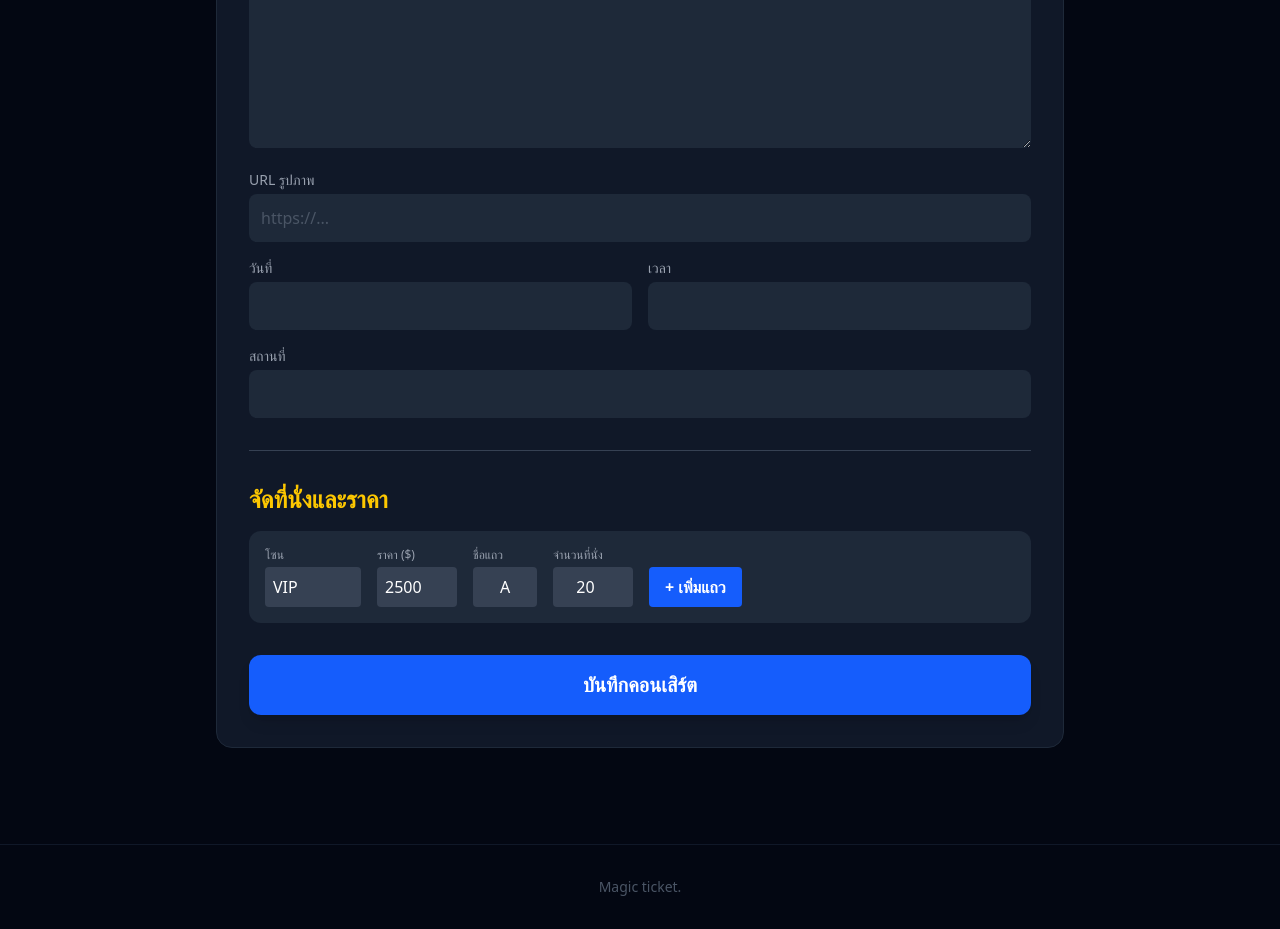
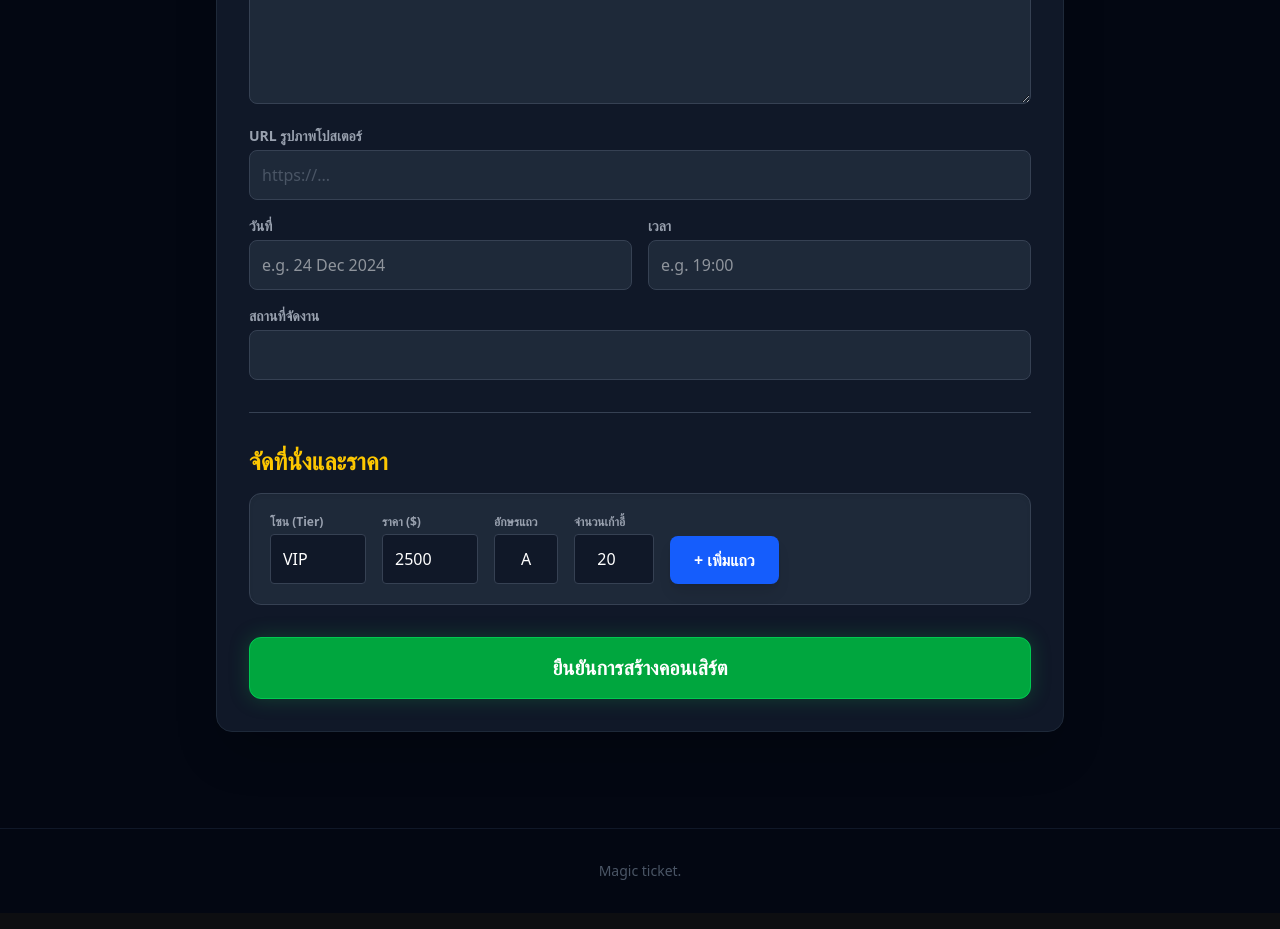
Before and after one commit to Q4181/ethereal-stage-2, a React (Vite) app: page /admin/concert in a window 1280 px wide. Shown: the part 460-1389 px from the top of the page. Built offline with nearby package versions, Linux system fonts and the light colour scheme.

Commit message:
fix admin can't create new row

```diff
--- a/src/components/AdminConcertForm.tsx
+++ b/src/components/AdminConcertForm.tsx
@@ -20,15 +20,39 @@ export default function AdminConcertForm() {
   }, [id]);
 
   const handleAddSeats = () => {
+    const exists = seats.some(s => s.tier === seatInput.tier && s.row === seatInput.row.toUpperCase());
+    if (exists) {
+      setModal({ open: true, type: 'error', title: 'ข้อมูลซ้ำ', msg: `โซน ${seatInput.tier} แถว ${seatInput.row.toUpperCase()} ถูกเพิ่มไปแล้วครับ` });
+      return;
+    }
+
     const newSeats = [];
     for (let i = 1; i <= seatInput.count; i++) {
-      newSeats.push({ row: seatInput.row, number: i, tier: seatInput.tier, price: Number(seatInput.price) });
+      newSeats.push({
+        row: seatInput.row.toUpperCase(),
+        number: i,
+        tier: seatInput.tier,
+        price: Number(seatInput.price)
+      });
     }
     setSeats([...seats, ...newSeats]);
+
+
+    const nextRowChar = String.fromCharCode(seatInput.row.toUpperCase().charCodeAt(0) + 1);
+    setSeatInput({ ...seatInput, row: nextRowChar });
+  };
+
+  const handleRemoveRow = (tier: string, row: string) => {
+    setSeats(seats.filter(s => !(s.tier === tier && s.row === row)));
   };
 
   const handleSaveConcert = async (e: React.FormEvent) => {
     e.preventDefault();
+    if (!id && seats.length === 0) {
+      setModal({ open: true, type: 'error', title: 'แจ้งเตือน', msg: 'กรุณาเพิ่มที่นั่งอย่างน้อย 1 แถว' });
+      return;
+    }
+
     try {
       const endpoint = id ? `/admin/concerts/${id}` : '/admin/concerts';
       const body = id ? formData : { ...formData, customSeats: seats };
@@ -44,6 +68,16 @@ export default function AdminConcertForm() {
     }
   };
 
+  // จัดกลุ่มที่นั่งเพื่อมาแสดงเป็นสรุปรายการ
+  const groupedSummary = Object.entries(
+    seats.reduce((acc: any, seat: any) => {
+      const key = `${seat.tier}-${seat.row}`;
+      if (!acc[key]) acc[key] = { tier: seat.tier, row: seat.row, price: seat.price, count: 0 };
+      acc[key].count++;
+      return acc;
+    }, {})
+  );
+
   return (
     <div className="max-w-4xl mx-auto px-6 py-12 text-white">
       <Modal isOpen={modal.open} type={modal.type} title={modal.title} message={modal.msg} onClose={() => {
@@ -53,38 +87,62 @@ export default function AdminConcertForm() {
       />
       <h1 className="text-4xl font-extrabold mb-8 text-blue-500">{id ? 'แก้ไขคอนเสิร์ต' : 'สร้างคอนเสิร์ตใหม่'}</h1>
 
-      <form onSubmit={handleSaveConcert} className="space-y-8 bg-gray-900 p-8 rounded-2xl border border-gray-800">
+      <form onSubmit={handleSaveConcert} className="space-y-8 bg-gray-900 p-8 rounded-2xl border border-gray-800 shadow-2xl">
         <div className="flex items-center gap-4 bg-gray-800 p-4 rounded-xl border border-gray-700">
-          <label className="text-sm font-bold">สถานะการแสดงผล:</label>
-          <button type="button" onClick={() => setFormData({...formData, isPublished: !formData.isPublished})} className={`px-4 py-2 rounded font-bold transition ${formData.isPublished ? 'bg-green-600 text-white' : 'bg-yellow-600 text-white'}`}>
+          <label className="text-sm font-bold text-gray-300">สถานะการแสดงผล:</label>
+          <button type="button" onClick={() => setFormData({...formData, isPublished: !formData.isPublished})} className={`px-4 py-2 rounded font-bold transition shadow-lg ${formData.isPublished ? 'bg-green-600 text-white' : 'bg-yellow-600 text-white'}`}>
             {formData.isPublished ? 'PUBLIC (เปิดขายให้คนทั่วไป)' : 'PRIVATE (ร่างแบบ / ซ่อนไว้ก่อน)'}
           </button>
         </div>
 
         <div className="grid grid-cols-2 gap-4">
-          <div className="col-span-2"><label className="block text-sm text-gray-400 mb-1">ชื่อคอนเสิร์ต</label><input required type="text" value={formData.name} onChange={e => setFormData({...formData, name: e.target.value})} className="w-full p-3 bg-gray-800 rounded-lg text-white" /></div>
-          <div className="col-span-2"><label className="block text-sm text-gray-400 mb-1">รายละเอียด (เว้นบรรทัดได้)</label><textarea required value={formData.description} onChange={e => setFormData({...formData, description: e.target.value})} className="w-full p-3 bg-gray-800 rounded-lg text-white whitespace-pre-line" rows={6}></textarea></div>
-          <div className="col-span-2"><label className="block text-sm text-gray-400 mb-1">URL รูปภาพ</label><input type="text" value={formData.image} onChange={e => setFormData({...formData, image: e.target.value})} className="w-full p-3 bg-gray-800 rounded-lg text-white placeholder:text-gray-600" placeholder="https://..." /></div>
-          <div><label className="block text-sm text-gray-400 mb-1">วันที่</label><input required type="text" value={formData.date} onChange={e => setFormData({...formData, date: e.target.value})} className="w-full p-3 bg-gray-800 rounded-lg text-white" /></div>
-          <div><label className="block text-sm text-gray-400 mb-1">เวลา</label><input required type="text" value={formData.time} onChange={e => setFormData({...formData, time: e.target.value})} className="w-full p-3 bg-gray-800 rounded-lg text-white" /></div>
-          <div className="col-span-2"><label className="block text-sm text-gray-400 mb-1">สถานที่</label><input required type="text" value={formData.venue} onChange={e => setFormData({...formData, venue: e.target.value})} className="w-full p-3 bg-gray-800 rounded-lg text-white" /></div>
+          <div className="col-span-2"><label className="block text-sm text-gray-400 mb-1 font-bold">ชื่อคอนเสิร์ต</label><input required type="text" value={formData.name} onChange={e => setFormData({...formData, name: e.target.value})} className="w-full p-3 bg-gray-800 border border-gray-700 focus:border-blue-500 outline-none rounded-lg text-white transition" /></div>
+          <div className="col-span-2"><label className="block text-sm text-gray-400 mb-1 font-bold">รายละเอียด (เว้นบรรทัดได้)</label><textarea required value={formData.description} onChange={e => setFormData({...formData, description: e.target.value})} className="w-full p-3 bg-gray-800 border border-gray-700 focus:border-blue-500 outline-none rounded-lg text-white whitespace-pre-line transition" rows={4}></textarea></div>
+          <div className="col-span-2"><label className="block text-sm text-gray-400 mb-1 font-bold">URL รูปภาพโปสเตอร์</label><input type="text" value={formData.image} onChange={e => setFormData({...formData, image: e.target.value})} className="w-full p-3 bg-gray-800 border border-gray-700 focus:border-blue-500 outline-none rounded-lg text-white placeholder:text-gray-600 transition" placeholder="https://..." /></div>
+          <div><label className="block text-sm text-gray-400 mb-1 font-bold">วันที่</label><input required type="text" value={formData.date} onChange={e => setFormData({...formData, date: e.target.value})} className="w-full p-3 bg-gray-800 border border-gray-700 focus:border-blue-500 outline-none rounded-lg text-white transition" placeholder="e.g. 24 Dec 2024" /></div>
+          <div><label className="block text-sm text-gray-400 mb-1 font-bold">เวลา</label><input required type="text" value={formData.time} onChange={e => setFormData({...formData, time: e.target.value})} className="w-full p-3 bg-gray-800 border border-gray-700 focus:border-blue-500 outline-none rounded-lg text-white transition" placeholder="e.g. 19:00" /></div>
+          <div className="col-span-2"><label className="block text-sm text-gray-400 mb-1 font-bold">สถานที่จัดงาน</label><input required type="text" value={formData.venue} onChange={e => setFormData({...formData, venue: e.target.value})} className="w-full p-3 bg-gray-800 border border-gray-700 focus:border-blue-500 outline-none rounded-lg text-white transition" /></div>
         </div>
 
         {!id && (
           <div className="border-t border-gray-700 pt-8">
             <h2 className="text-2xl font-bold mb-4 text-yellow-400">จัดที่นั่งและราคา</h2>
-            <div className="flex flex-wrap gap-4 items-end bg-gray-800 p-4 rounded-xl">
-              <div><label className="block text-xs text-gray-400 mb-1">โซน</label><input type="text" value={seatInput.tier} onChange={e => setSeatInput({...seatInput, tier: e.target.value})} className="w-24 p-2 bg-gray-700 rounded text-white" /></div>
-              <div><label className="block text-xs text-gray-400 mb-1">ราคา ($)</label><input type="number" value={seatInput.price} onChange={e => setSeatInput({...seatInput, price: Number(e.target.value)})} className="w-20 p-2 bg-gray-700 rounded text-white" /></div>
-              <div><label className="block text-xs text-gray-400 mb-1">ชื่อแถว</label><input type="text" value={seatInput.row} onChange={e => setSeatInput({...seatInput, row: e.target.value})} className="w-16 p-2 bg-gray-700 rounded text-white text-center" /></div>
-              <div><label className="block text-xs text-gray-400 mb-1">จำนวนที่นั่ง</label><input type="number" value={seatInput.count} onChange={e => setSeatInput({...seatInput, count: Number(e.target.value)})} className="w-20 p-2 bg-gray-700 rounded text-white text-center" /></div>
-              <button type="button" onClick={handleAddSeats} className="bg-blue-600 hover:bg-blue-500 px-4 py-2 rounded font-bold">+ เพิ่มแถว</button>
+            <div className="flex flex-wrap gap-4 items-end bg-gray-800 p-5 rounded-xl border border-gray-700 shadow-inner">
+              <div><label className="block text-xs text-gray-400 mb-1 font-bold">โซน (Tier)</label><input type="text" value={seatInput.tier} onChange={e => setSeatInput({...seatInput, tier: e.target.value})} className="w-24 p-3 bg-gray-900 border border-gray-700 focus:border-blue-500 outline-none rounded text-white transition" /></div>
+              <div><label className="block text-xs text-gray-400 mb-1 font-bold">ราคา ($)</label><input type="number" value={seatInput.price} onChange={e => setSeatInput({...seatInput, price: Number(e.target.value)})} className="w-24 p-3 bg-gray-900 border border-gray-700 focus:border-blue-500 outline-none rounded text-white transition" /></div>
+              <div><label className="block text-xs text-gray-400 mb-1 font-bold">อักษรแถว</label><input type="text" maxLength={2} value={seatInput.row} onChange={e => setSeatInput({...seatInput, row: e.target.value})} className="w-16 p-3 bg-gray-900 border border-gray-700 focus:border-blue-500 outline-none rounded text-white text-center transition" /></div>
+              <div><label className="block text-xs text-gray-400 mb-1 font-bold">จำนวนเก้าอี้</label><input type="number" min={1} value={seatInput.count} onChange={e => setSeatInput({...seatInput, count: Number(e.target.value)})} className="w-20 p-3 bg-gray-900 border border-gray-700 focus:border-blue-500 outline-none rounded text-white text-center transition" /></div>
+              <button type="button" onClick={handleAddSeats} className="bg-blue-600 hover:bg-blue-500 px-6 py-3 rounded-lg font-extrabold transition shadow-lg">+ เพิ่มแถว</button>
             </div>
+
+            {/* แสดงสรุปแถวที่ถูกเพิ่มแล้วแบบเป็นระเบียบ */}
+            {seats.length > 0 && (
+              <div className="mt-6">
+                <p className="text-gray-400 text-sm font-bold mb-3 flex items-center gap-2">
+                  <span className="bg-blue-600 w-2 h-2 rounded-full"></span> สรุปที่นั่งที่สร้างไว้ทั้งหมด ({seats.length} ที่นั่ง)
+                </p>
+                <div className="space-y-2 max-h-60 overflow-y-auto custom-scrollbar pr-2">
+                  {groupedSummary.map(([key, group]: any) => (
+                    <div key={key} className="flex justify-between items-center bg-gray-800 p-4 rounded-xl border border-gray-700">
+                      <div>
+                        <span className="bg-blue-600 text-white text-xs px-2 py-1 rounded font-bold mr-3">{group.tier}</span>
+                        <span className="text-white font-bold text-lg">แถว {group.row}</span>
+                        <span className="text-gray-400 text-sm ml-3">({group.count} ที่นั่ง)</span>
+                      </div>
+                      <div className="flex items-center gap-6">
+                        <span className="text-yellow-400 font-bold">${group.price}</span>
+                        <button type="button" onClick={() => handleRemoveRow(group.tier, group.row)} className="text-red-400 hover:text-red-300 hover:bg-red-400/10 px-3 py-1 rounded transition text-sm font-bold">ลบ</button>
+                      </div>
+                    </div>
+                  ))}
+                </div>
+              </div>
+            )}
           </div>
         )}
 
-        <button type="submit" className="w-full bg-blue-600 hover:bg-blue-500 py-4 rounded-xl text-white font-bold text-xl transition shadow-lg">
-          {id ? 'บันทึกการแก้ไข' : 'บันทึกคอนเสิร์ต'}
+        <button type="submit" className="w-full bg-green-600 hover:bg-green-500 py-4 rounded-xl text-white font-extrabold text-xl transition shadow-[0_0_20px_rgba(22,163,74,0.3)] border border-green-500">
+          {id ? 'บันทึกการแก้ไข' : 'ยืนยันการสร้างคอนเสิร์ต'}
         </button>
       </form>
     </div>
--- a/src/types.ts
+++ /dev/null
@@ -1,67 +0,0 @@
-import { type ClassValue, clsx } from 'clsx';
-import { twMerge } from 'tailwind-merge';
-
-export function cn(...inputs: ClassValue[]) {
-  return twMerge(clsx(inputs));
-}
-
-export interface Concert {
-  id: string;
-  artist: string;
-  tour: string;
-  date: string;
-  time: string;
-  venue: string;
-  location: string;
-  image: string;
-  genre: string;
-  priceFrom: number;
-}
-
-export interface Seat {
-  id: string;
-  row: string;
-  number: number;
-  type: 'vip' | 'regular';
-  status: 'available' | 'selected' | 'reserved';
-  price: number;
-}
-
-export const CONCERTS: Concert[] = [
-  {
-    id: '1',
-    artist: 'Luna Blue',
-    tour: 'Crystal Atrium Sessions',
-    date: 'Dec 12, 2024',
-    time: '8:00 PM',
-    venue: 'The Velvet Lounge',
-    location: 'NYC',
-    genre: 'Jazz / Soul',
-    priceFrom: 89,
-    image: 'https://images.unsplash.com/photo-1511671782779-c97d3d27a1d4?auto=format&fit=crop&q=80&w=800',
-  },
-  {
-    id: '2',
-    artist: 'Neon Echoes',
-    tour: 'World Tour 2024',
-    date: 'Dec 18, 2024',
-    time: '8:00 PM',
-    venue: 'Terminal 5',
-    location: 'NYC',
-    genre: 'Electronic / Ambient',
-    priceFrom: 129,
-    image: 'https://images.unsplash.com/photo-1470225620780-dba8ba36b745?auto=format&fit=crop&q=80&w=800',
-  },
-  {
-    id: '3',
-    artist: 'Broken Records',
-    tour: 'The Final Spin',
-    date: 'Jan 05, 2025',
-    time: '7:30 PM',
-    venue: 'Madison Square Garden',
-    location: 'NYC',
-    genre: 'Alternative / Rock',
-    priceFrom: 149,
-    image: 'https://images.unsplash.com/photo-1493225255756-d9584f8606e9?auto=format&fit=crop&q=80&w=800',
-  },
-];
```
Also changed, not shown: 1 other file (tests, documents, lock files or other folders).
